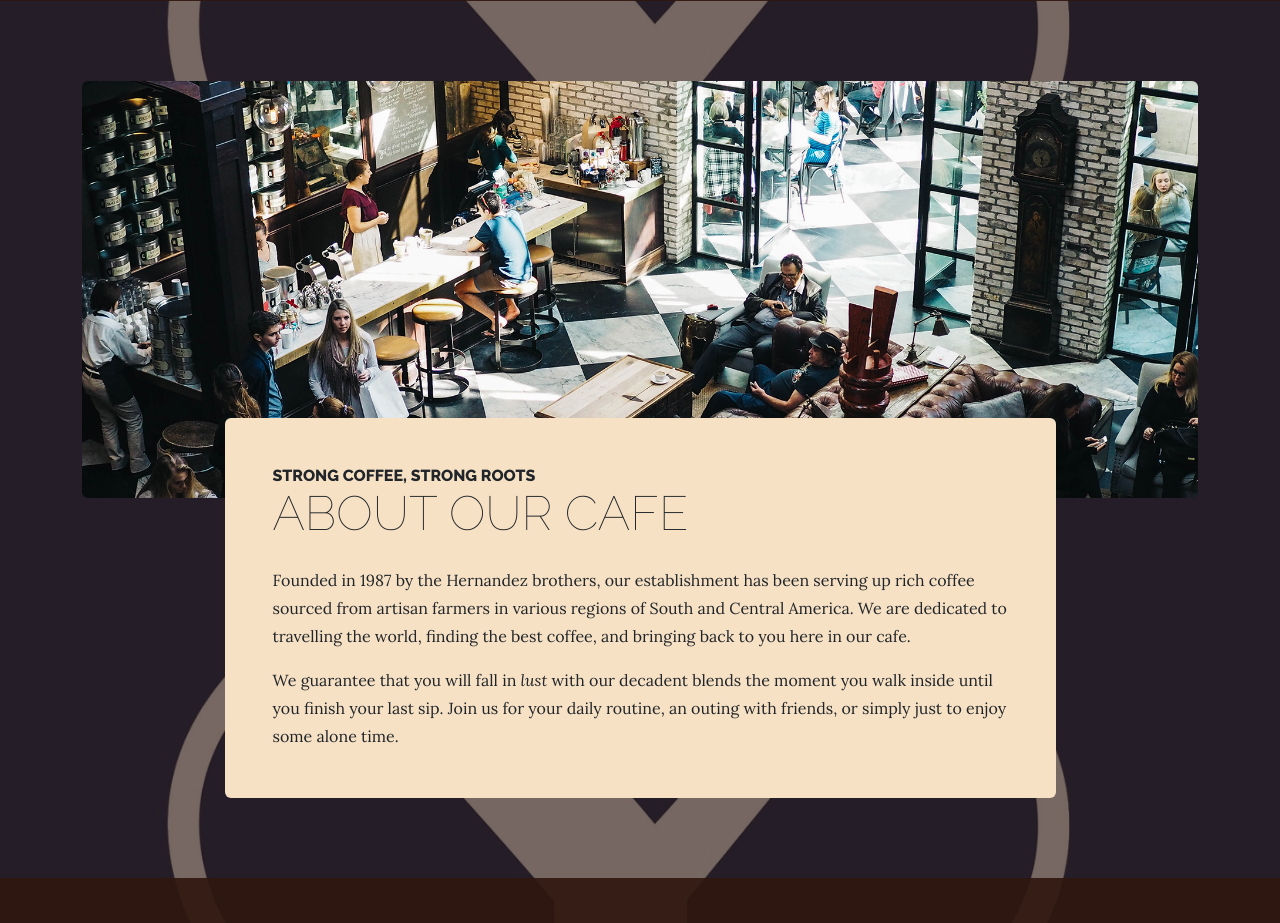
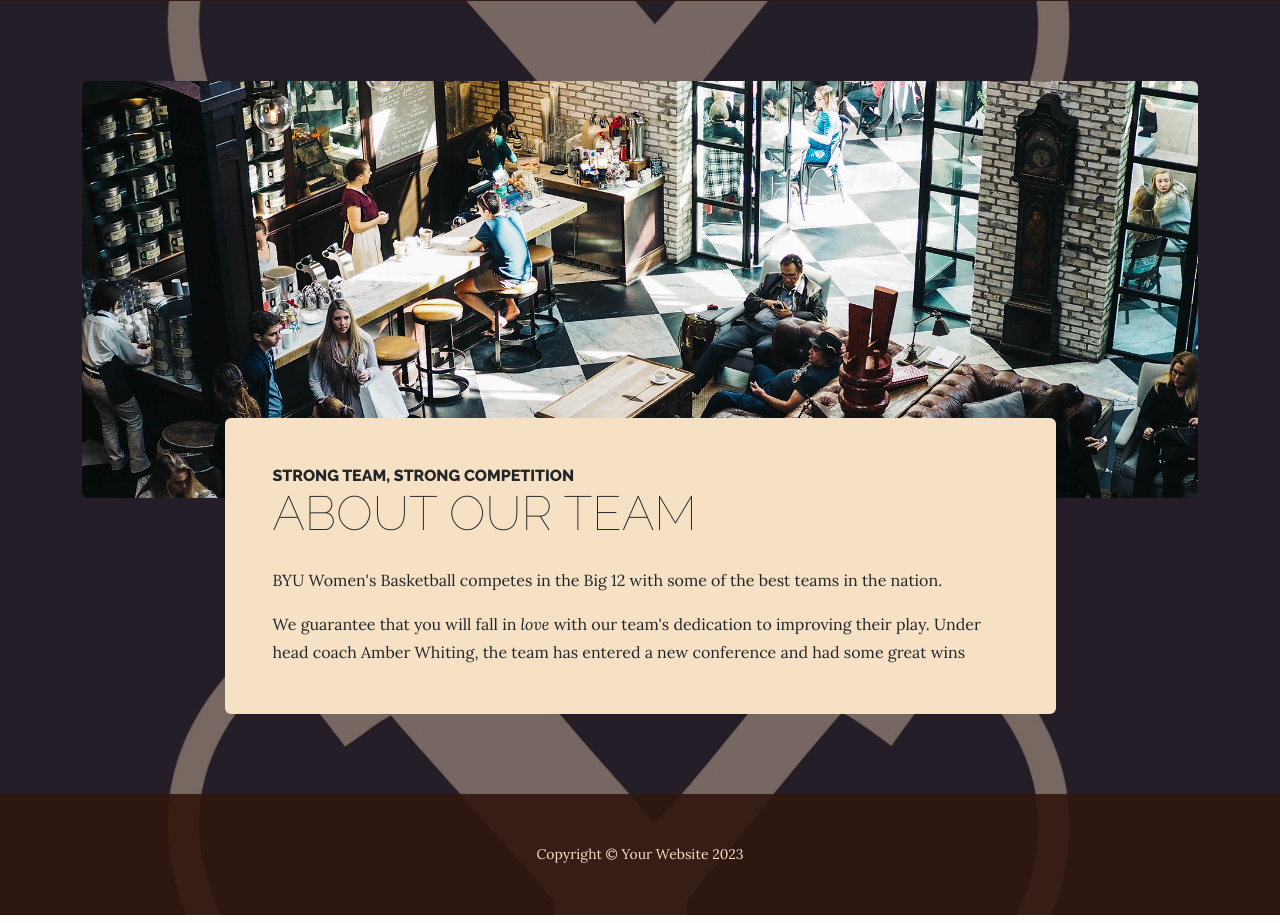
Before and after one commit to GriffinCroft/is201, a plain HTML site: page about.html in a window 1280 px wide. Shown: the part 359-1282 px from the top of the page. Drawn offline with nearby package versions, Linux system fonts and the light colour scheme.

Commit message:
Update about.html

```diff
--- a/about.html
+++ b/about.html
@@ -43,14 +43,14 @@
                         <div class="col-xl-9 col-lg-10 mx-auto">
                             <div class="bg-faded rounded p-5">
                                 <h2 class="section-heading mb-4">
-                                    <span class="section-heading-upper">Strong Coffee, Strong Roots</span>
-                                    <span class="section-heading-lower">About Our Cafe</span>
+                                    <span class="section-heading-upper">Strong Team, Strong Competition</span>
+                                    <span class="section-heading-lower">About Our Team</span>
                                 </h2>
-                                <p>Founded in 1987 by the Hernandez brothers, our establishment has been serving up rich coffee sourced from artisan farmers in various regions of South and Central America. We are dedicated to travelling the world, finding the best coffee, and bringing back to you here in our cafe.</p>
+                                <p>BYU Women's Basketball competes in the Big 12 with some of the best teams in the nation.</p>
                                 <p class="mb-0">
                                     We guarantee that you will fall in
-                                    <em>lust</em>
-                                    with our decadent blends the moment you walk inside until you finish your last sip. Join us for your daily routine, an outing with friends, or simply just to enjoy some alone time.
+                                    <em>love</em>
+                                    with our team's dedication to improving their play. Under head coach Amber Whiting, the team has entered a new conference and had some great wins
                                 </p>
                             </div>
                         </div>
```
